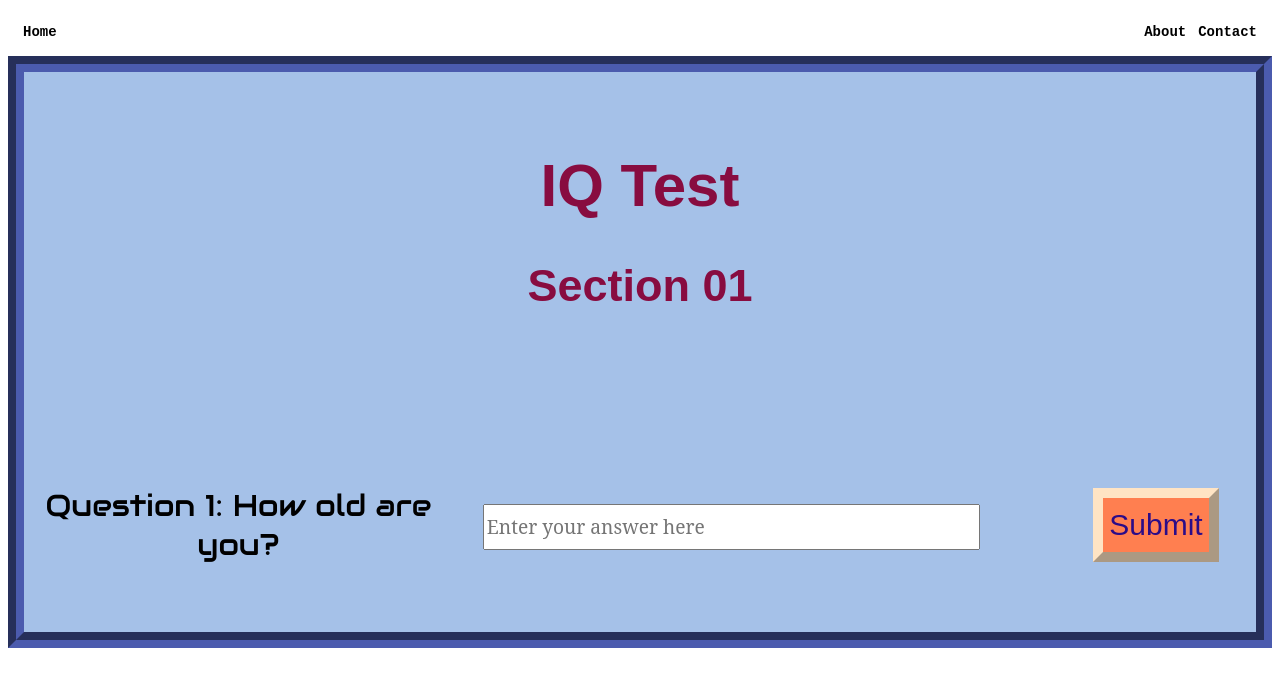
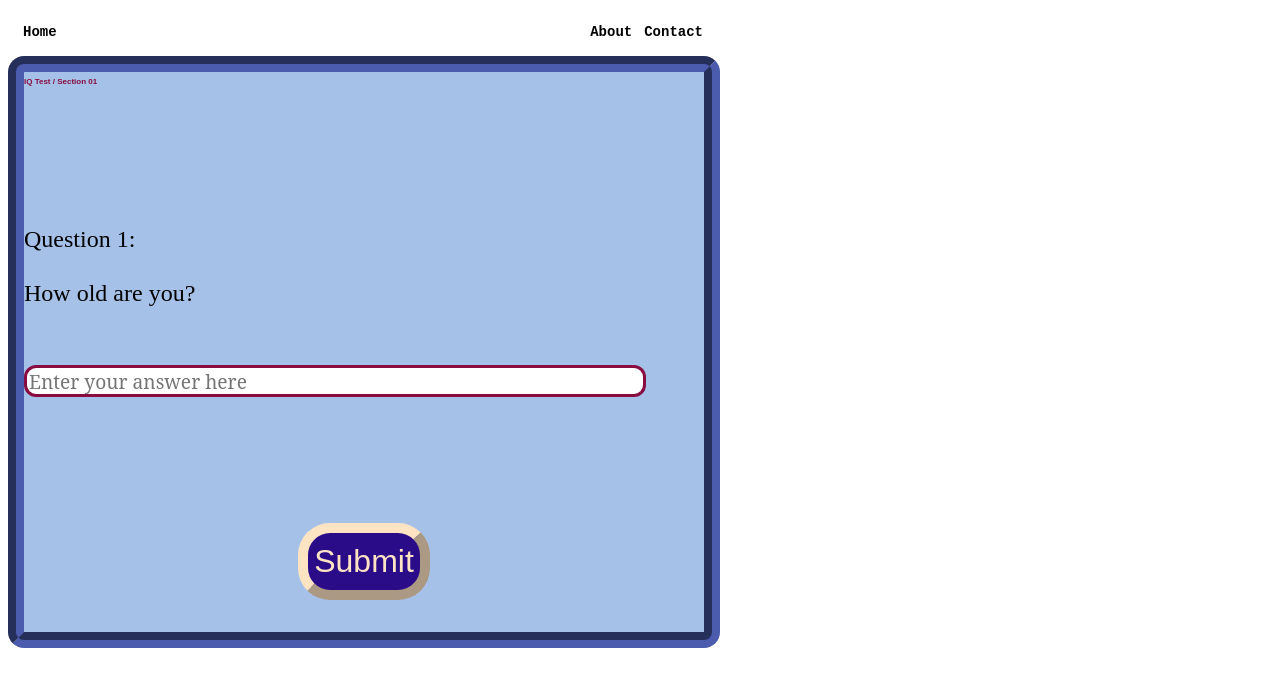
Before and after one commit to SoheilNK/IQ-Test, a plain HTML site: page IQ-Test/sec-01-q01.html in a window 1280 px wide. Drawn offline with Linux system fonts and the light colour scheme; a web font is replaced by a local one.

Commit message:
Arrangement

```diff
--- a/IQ-Test/sec-01-q01.css
+++ b/IQ-Test/sec-01-q01.css
@@ -1,63 +1,56 @@
 
 .container {
 
-    /* background-image: url("hd-wallpaper-1074131_1920.jpg"); */
     background-color: rgb(165, 193, 232);
     display:flex;
     border:1rem groove #4b5bae;
-    /* flex-direction: column; */
+    border-radius: 1rem;
+    flex-direction: column;
     justify-content:center;
     /* align-items: center; */
     /* height: 680px; */
     gap: 30px;
-    align-items: center;
-    flex-wrap: wrap;
+    align-items: left;
+    /* flex-wrap: wrap; */
     height: 70vh;
     min-height: 70vh;
+    max-width: 42.5rem;
 }
 
 .container div {
 
     /* border: 2px solid #7831b5; */
-    /* flex-basis: 200px; */
+    flex-basis: 200px;
 
 }
-.container div:nth-of-type(1) {
-    flex-grow: 0;
-    flex-basis: 100vw;
-    text-align: center;
+.container div:nth-of-type(1) { /*Section*/
+    align-content:   flex-start;
     font-family: "Diplomata SC", sans-serif;
-    font-size: 30px;
+    font-size: .25rem;
     color:rgb(136, 12, 64)
 }
-.container div:nth-of-type(2) {
-    flex-grow: 2;
-    flex-basis: 200px;
-    text-align:center;
-    font-family: "Audiowide", sans-serif;
-    font-size: 30px;
+.container div:nth-of-type(2) { /*Question*/
+    /* text-align:center; */
+    /*Title*/
+    font-size: 1.5rem;
+    color:black
 }
-.container div:nth-of-type(3) {
-    flex-grow: 3;
-    flex-basis: 200px;
+.container div:nth-of-type(3) { /*Answer*/
     text-align: center;
 }
-.container div:nth-of-type(4) {
+.container div:nth-of-type(4) { /*Submit*/
     flex-grow: 0;
     flex-basis: 200px;
 
     text-align: center;
 }
 
-body {
-    padding: 0;
-}
 
 nav {
     padding: 15px;
     font-family: 'Courier New', Courier, monospace;
     font-weight:bolder;
-
+    max-width: 42.5rem;
 }
 
 ul {
@@ -85,26 +78,24 @@ label {
 input {
     display: block;
     width: 90%;
-    height: 2.5rem;
+    height: 1.5rem;
     margin-top: 4px;
     font-family: 'Serif';
     font-size: larger;
+    border-radius: 0.75rem;
+    border: 3px solid rgb(136, 12, 64);
 }
 
 button {
-    text-shadow:blueviolet;
     text-align: center;
-    align-items: flex-start;
-    cursor: default;
-    box-sizing:content-box;
-    background-color:coral;
-    margin: 0em;
+    background-color:rgb(43, 12, 136);
+    margin: 2rem;
     padding: 10px 6px;
     border-width: 10px;
     border-style: outset;
+    border-radius: 2rem;
     border-color:bisque;
-    border-image: initial;
     font-family: "Sofia", sans-serif;
-    font-size: 30px;
-    color: rgb(43, 12, 136)
+    font-size: 2rem;
+    color:  bisque
 }
--- a/IQ-Test/sec-01-q01.html
+++ b/IQ-Test/sec-01-q01.html
@@ -42,9 +42,9 @@
 
 
     <div class="container">
-        <div><h1>IQ Test</h1>
-            <h2>Section 01</h2></div>
-        <div><p>Question 1: How old are you?</p></div>
+        <div><h1>IQ Test / Section 01</h1>
+            </div>
+        <div><p>Question 1: <br/><br/>How old are you?</p></div>
         <div><input type="text" placeholder="Enter your answer here" name="q01" id="q01"></div>
         <div><button type="button" id="button1">Submit</button></div>
     </div>
```
